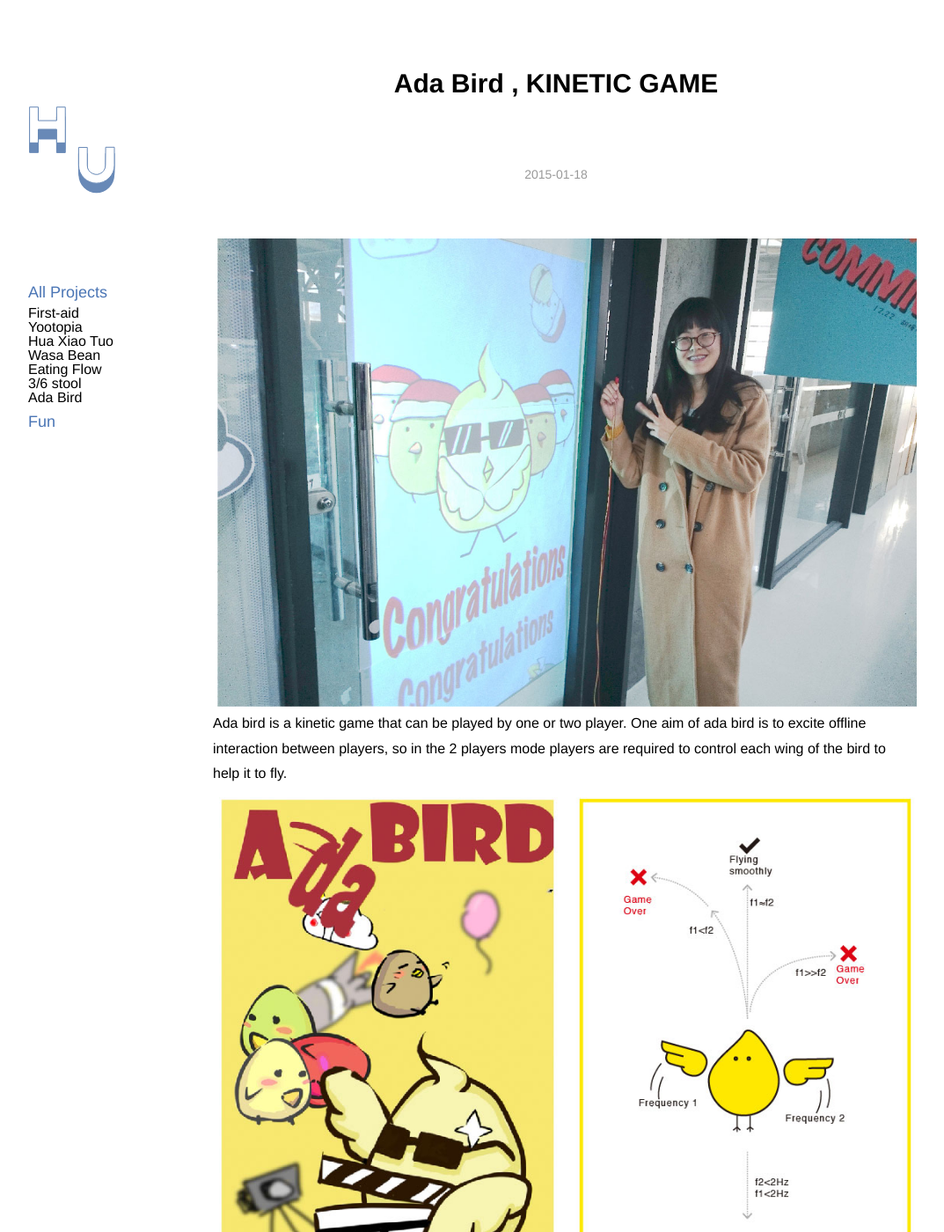
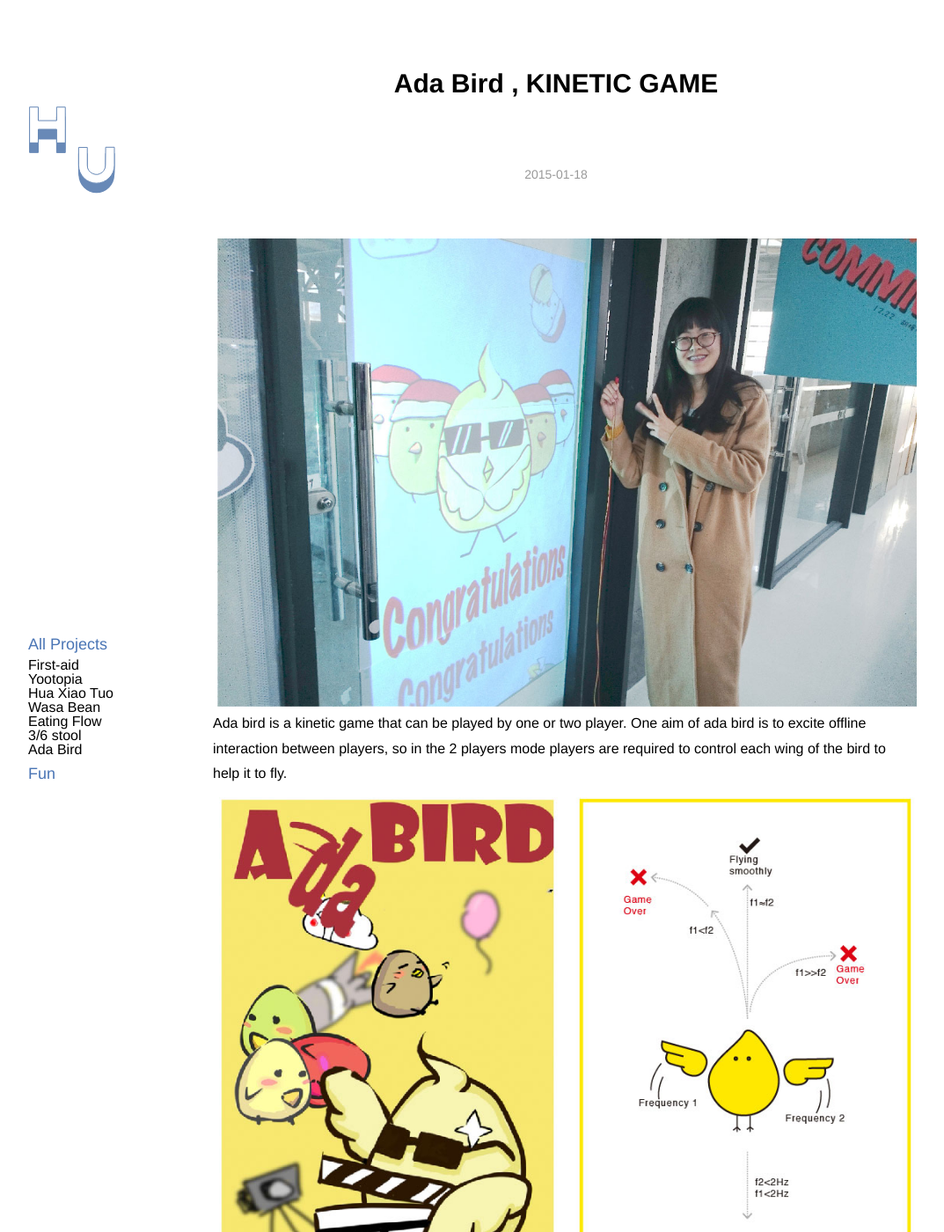
Before and after one commit to yuanyuanhu96/Potfolio-Archive, a Jekyll site: the page built from _posts/2015-01-18-Ada-bird.md, in a window 1280 px wide and 1400 px high. Shown: the whole window at 88% size, without its empty margins (8-1081 px from the left). Built offline with Jekyll 4.4.1, drawn with Linux system fonts in a browser that asks for light colours.

Commit message:
Update style.css

```diff
--- a/_includes/style.css
+++ b/_includes/style.css
@@ -455,7 +455,7 @@ margin-left: 20px;
 
 .Classification {
   font-size: 18px;
-  margin-top: 100px;
+  margin-top: 500px;
 	  margin-left: 20px;
 
 	//background-color: #FFD700;//测试区域
```
